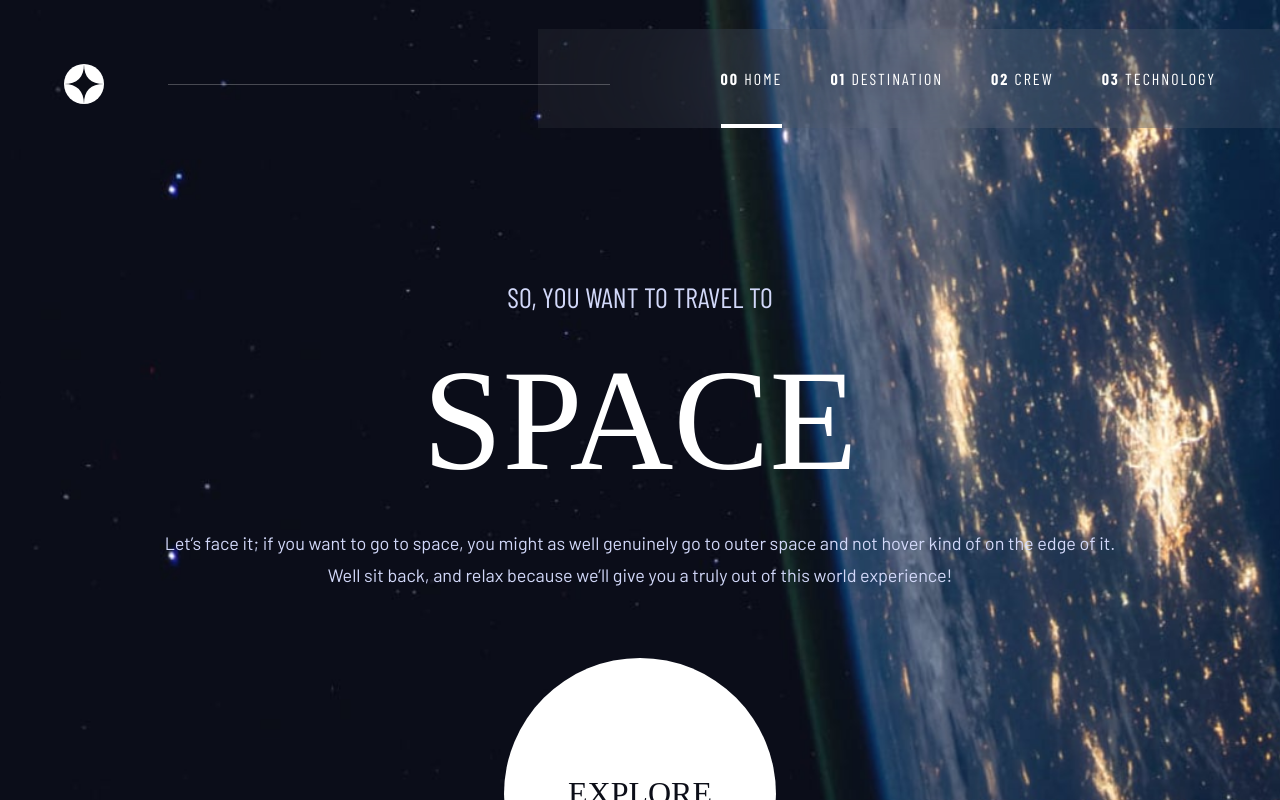
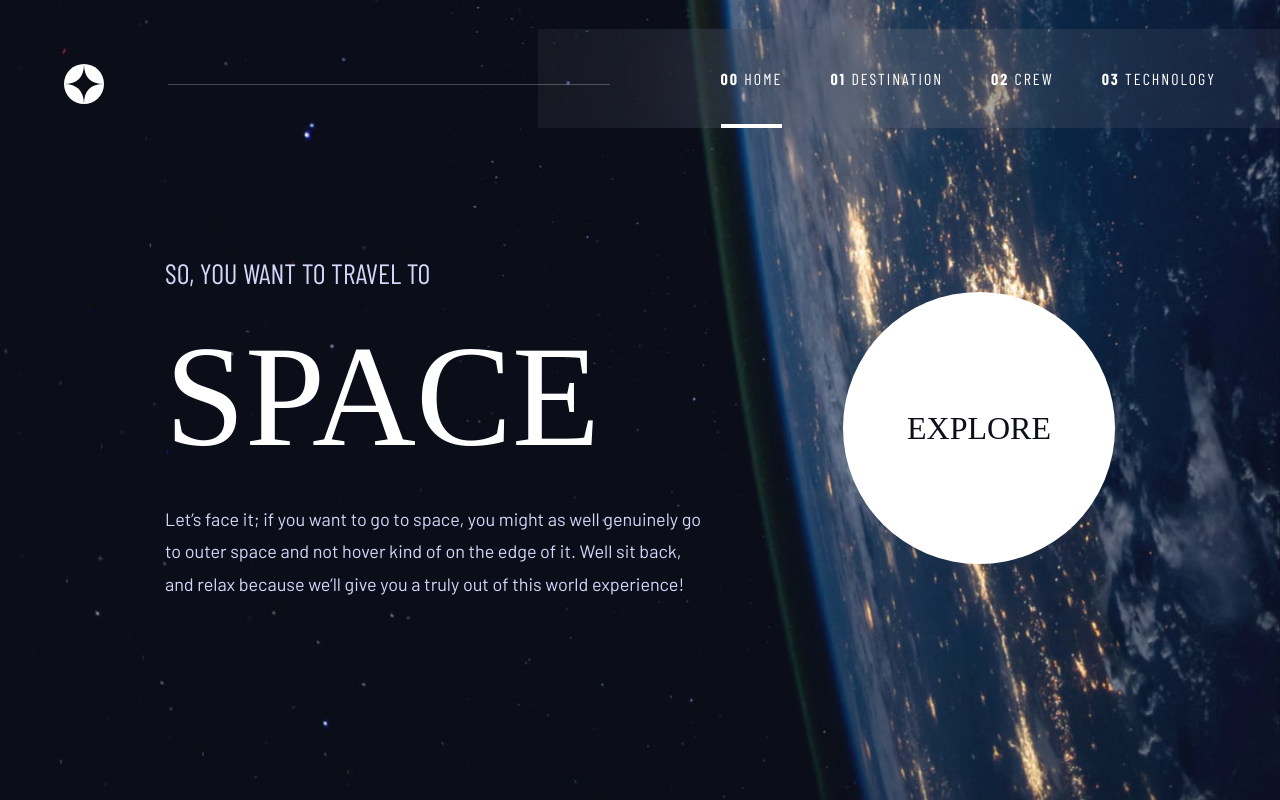
Before and after one commit to sophia-see/space-tourism-react, a React (Vite) app: page / in a window 1280 px wide. Shown: the top 800 px of the page. Built offline with nearby package versions, Linux system fonts and the light colour scheme; a web font is replaced by a local one.

Commit message:
fixed home desktop

```diff
--- a/src/components/Home/Home.module.scss
+++ b/src/components/Home/Home.module.scss
@@ -11,6 +11,12 @@
         height: 100%;
         padding: 128px 40px;
     }
+
+    @media screen and (min-width: 1024px) {
+        @include mixins.flex-row(center, space-between, 0);
+        margin: 128px 165px;
+        padding: 0;
+    }
 }
 
 .hero__texts {
@@ -20,6 +26,12 @@
         height: 100%;
         padding: 0 88px;
     }
+
+    @media screen and (min-width: 1024px) {
+        padding: 0;
+        max-width: 540px;
+        align-items: start;
+    }
 }
 
 .hero__btn {
@@ -28,6 +40,11 @@
 
     @media screen and (min-width: 768px) {
         padding: 66px 0;
+    }
+
+    @media screen and (min-width: 1024px) {
+        padding: 0;
+        margin: 0;
     }
 }
 
--- a/src/components/Home/Home.tsx
+++ b/src/components/Home/Home.tsx
@@ -1,7 +1,9 @@
 import { useNavigate } from 'react-router-dom'
 import styles from './Home.module.scss'
+import useDeviceSize from '../../hooks/useDeviceSize';
 export default function Home () {
     const navigate = useNavigate();
+    const {isDesktop} = useDeviceSize();
 
     const handleClickExplore = () => {
         navigate('/destination')
@@ -10,9 +12,9 @@ export default function Home () {
     return (
         <div className={styles.container}>
             <div className={styles.hero__texts}>
-                <div className="text-6 text-center text-blue-300">SO, YOU WANT TO TRAVEL TO</div>
-                <div className="text-1 text-center">SPACE</div>
-                <div className="text-9 text-center text-blue-300">Let’s face it; if you want to go to space, you might as well genuinely go to outer space and not hover kind of on the edge of it. Well sit back, and relax because we’ll give you a truly out of this world experience!</div>
+                <div className={`text-6 ${isDesktop ? "" : "text-center"} text-blue-300`}>SO, YOU WANT TO TRAVEL TO</div>
+                <div className={`text-1 ${isDesktop ? "" : "text-center"}`}>SPACE</div>
+                <div className={`text-9 ${isDesktop ? "" : "text-center"} text-blue-300`}>Let’s face it; if you want to go to space, you might as well genuinely go to outer space and not hover kind of on the edge of it. Well sit back, and relax because we’ll give you a truly out of this world experience!</div>
             </div>
             <div className={styles.hero__btn}>
                 <div className={`${styles.btn} text-4`} onClick={handleClickExplore}>EXPLORE</div>
```
